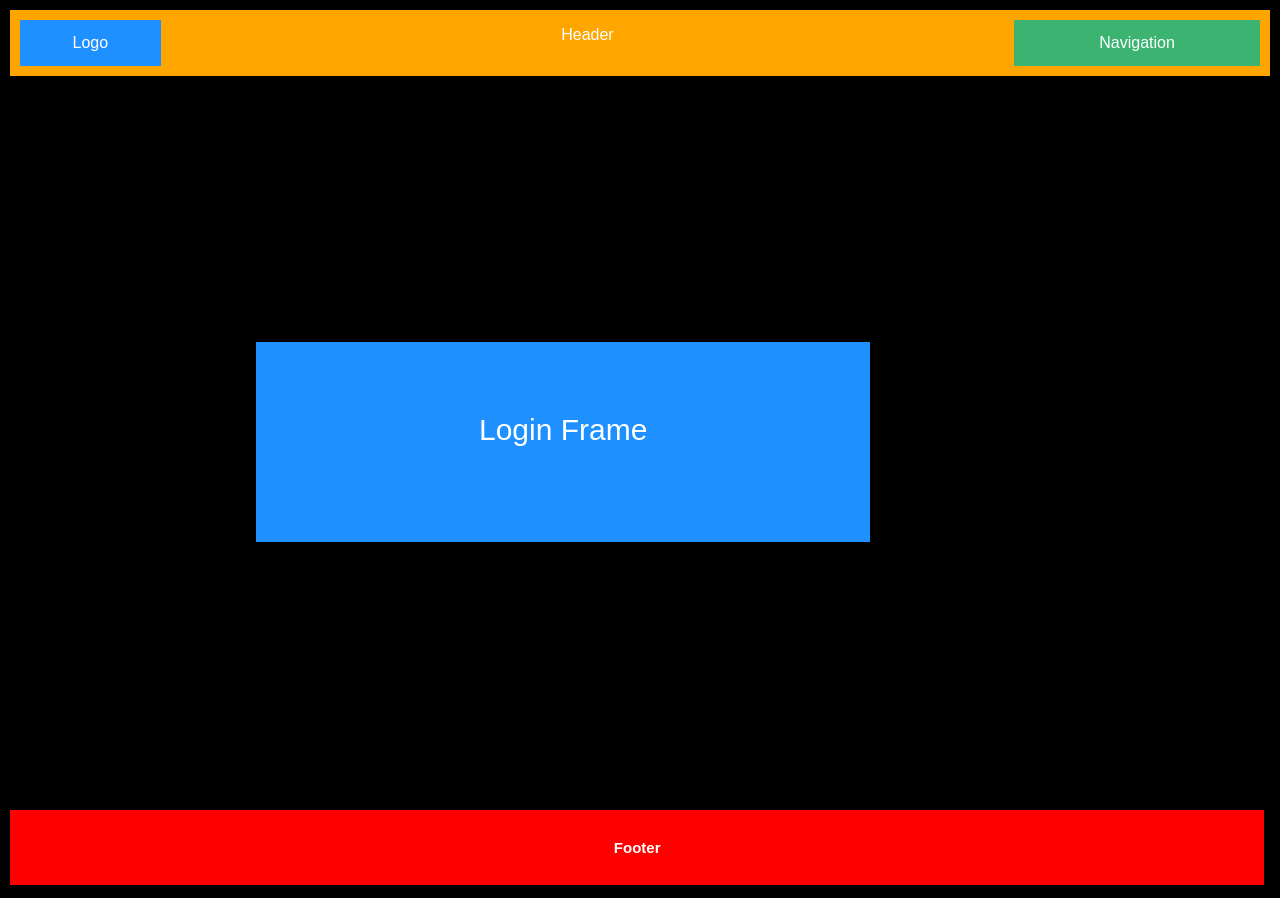
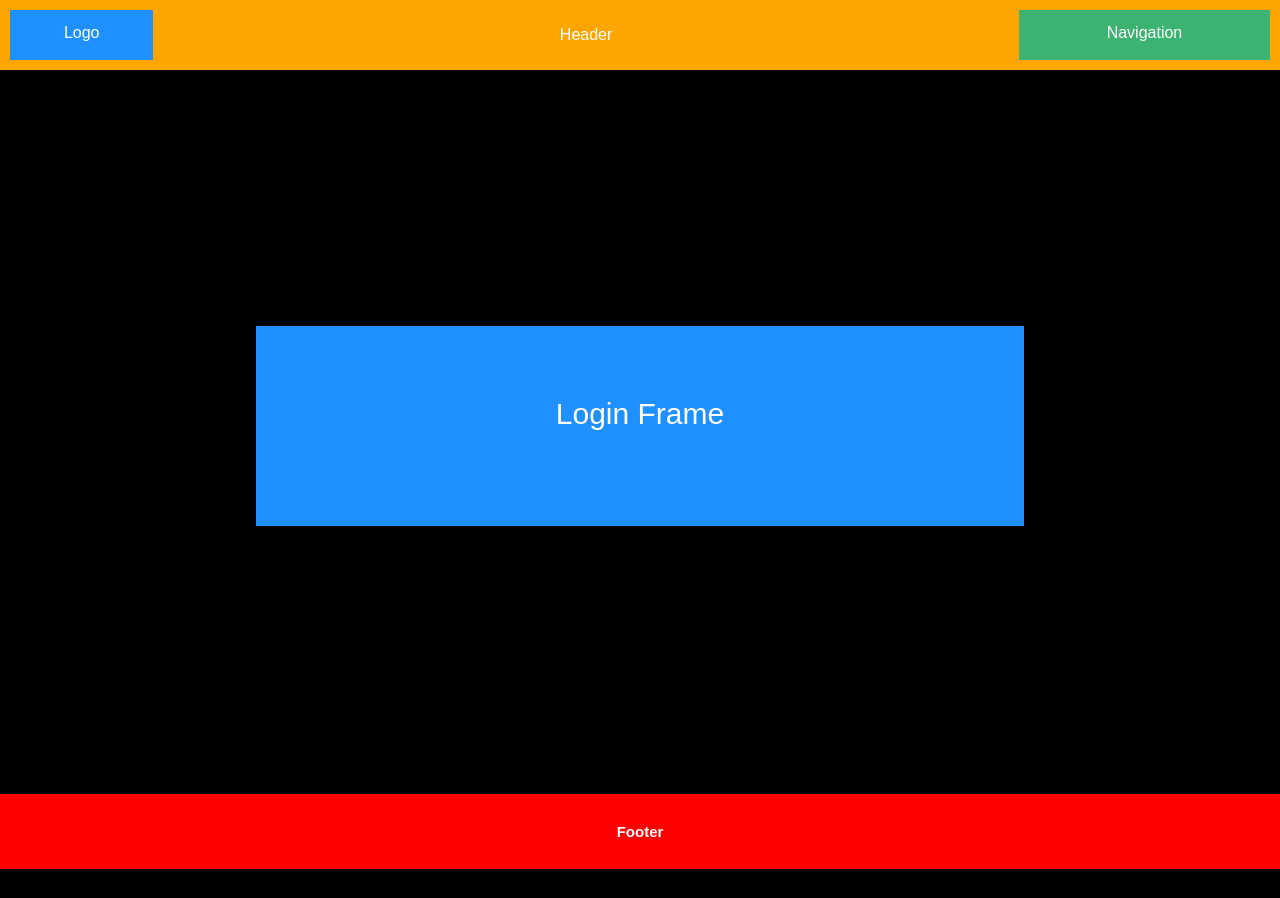
Before and after one commit to saja-aish12/task1, a plain HTML site: page index.html in a window 1280 px wide. Drawn offline with Linux system fonts and the light colour scheme.

Commit message:
update 2  index.html

```diff
--- a/index.html
+++ b/index.html
@@ -1,98 +1,30 @@
 <!DOCTYPE html>
 <html>
 <head>
-<title>Page Title</title>
+<title>Flex Box Task</title>
 <meta charset="UTF-8">
 <meta name="viewport" content="width=device-width, initial-scale=1">
-<style>
-* {
-  box-sizing: border-box;
-}
+<link rel="stylesheet" href="styl.css">
+<link rel="icon" href="flexbox.png" type="image/png">
 
-body {
-  font-family: Arial;
-  margin: 0;
-
-}
-
-
-.navbar {
-  display: flex;
-  background-color: orange;
-  text-align: center;
-  margin: 10px;
-
-
-}
-
-.navbar a {
-  color: white;
-  padding: 14px 20px;
-  text-decoration: none;
-  text-align: center;
-}
-
-.navbar a:hover {
-  background-color: #ddd;
-  color: black;
-}
-
-
-.main {
-  flex: 100%;
-  background-color: black;
-  padding: 20%;
-
-}
-
-.fakeimg {
-
-  width: 80%;
-
-  background-color: DodgerBlue;
-  color: white;
-
-
-  text-align: center;
-  line-height: 175px;
-  font-size: 30px;
-
-}
-
-.footer {
-    width: 98%;
-  margin: 10px;
-  text-align: center;
-  line-height: 75px;
-  font-size: 10px;
-  background: red;
-}
-
-
-
-</style>
 </head>
-<body style="color:white ;background-color: black;">
+<body >
 
 <div class="navbar ">
-  <a style="flex-grow: 1 ;  margin: 10px;background-color:DodgerBlue" href="#">Logo</a>
+  <a style="flex-grow: 1 ;  background-color:DodgerBlue" >Logo</a>
   <p style="flex-grow: 12">Header</p>
-  <a style="flex-grow: 2;  margin: 10px;background-color:MediumSeaGreen" href="#">Navigation</a>
+  <a style="flex-grow: 2;  background-color:MediumSeaGreen" >Navigation</a>
 
 </div>
 
-<!-- The flexible grid (content) -->
-
-
   <div class="main">
 
-    <div class="fakeimg" style="height:200px;align-self: center;">Login Frame</div>
+    <div class="fakeimg" >Login Frame</div>
 
 
   </div>
 
 
-<!-- Footer -->
 <div class="footer">
   <h2 >Footer</h2>
 </div>
--- /dev/null
+++ b/styl.css
@@ -0,0 +1,56 @@
+* {
+    box-sizing: border-box;
+  }
+
+  body {
+    font-family: Arial;
+    margin: 0;
+    color:white ;
+    background-color: black;
+  }
+
+  .navbar {
+    display: flex;
+    background-color: orange;
+    text-align: center;
+    padding: 10px;
+
+
+  }
+
+  .navbar a {
+    color: white;
+    padding: 14px 20px;
+    text-decoration: none;
+    text-align: center;
+  }
+
+  .navbar a:hover {
+    background-color: #ddd;
+    color: black;
+  }
+
+
+  .main {
+    flex: 100%;
+    background-color: black;
+    padding: 20%;
+
+  }
+
+  .fakeimg {
+      height:200px;
+    background-color: DodgerBlue;
+    color: white;
+    text-align: center;
+    line-height: 175px;
+    font-size: 30px;
+
+  }
+
+  .footer {
+    text-align: center;
+    line-height: 75px;
+    font-size: 10px;
+    background: red;
+  }
```
Also changed, not shown: flexbox.png (added).
